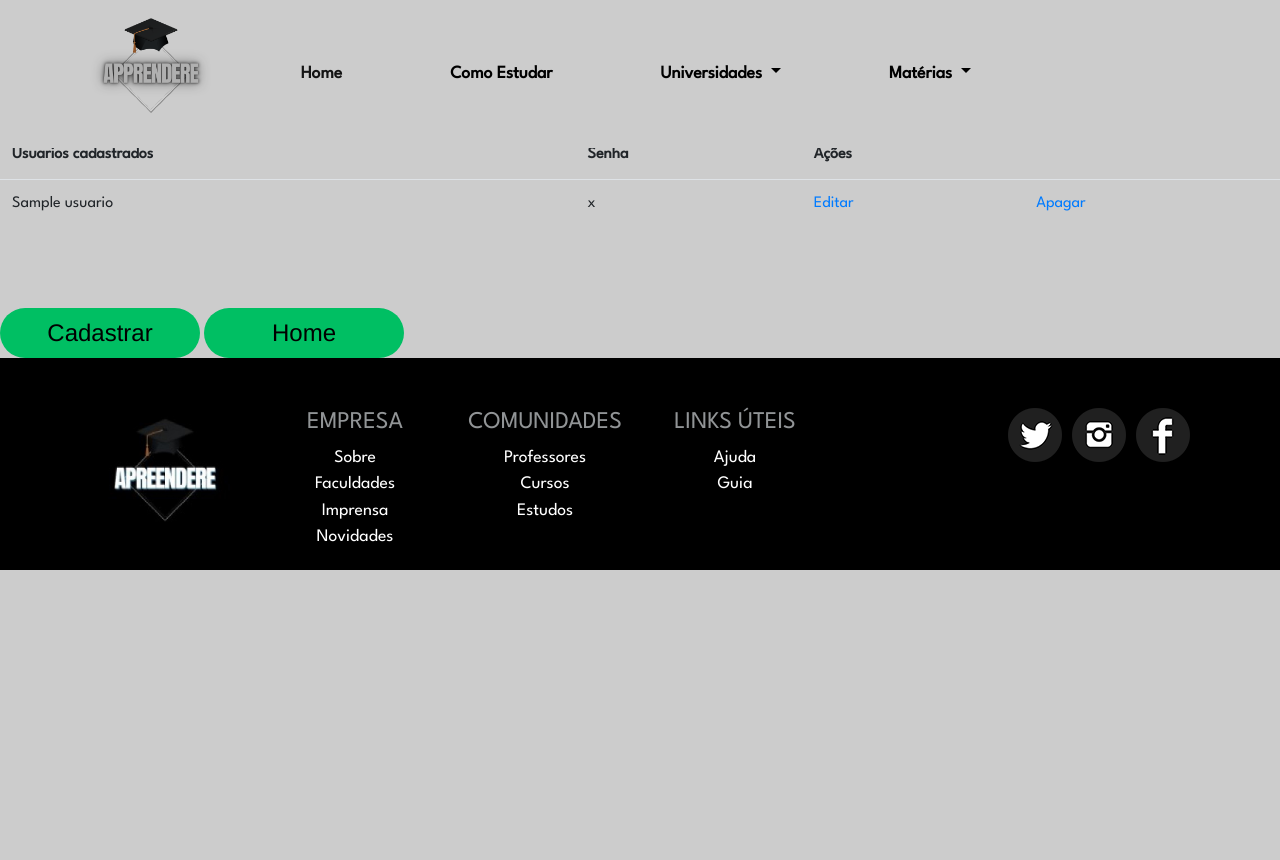
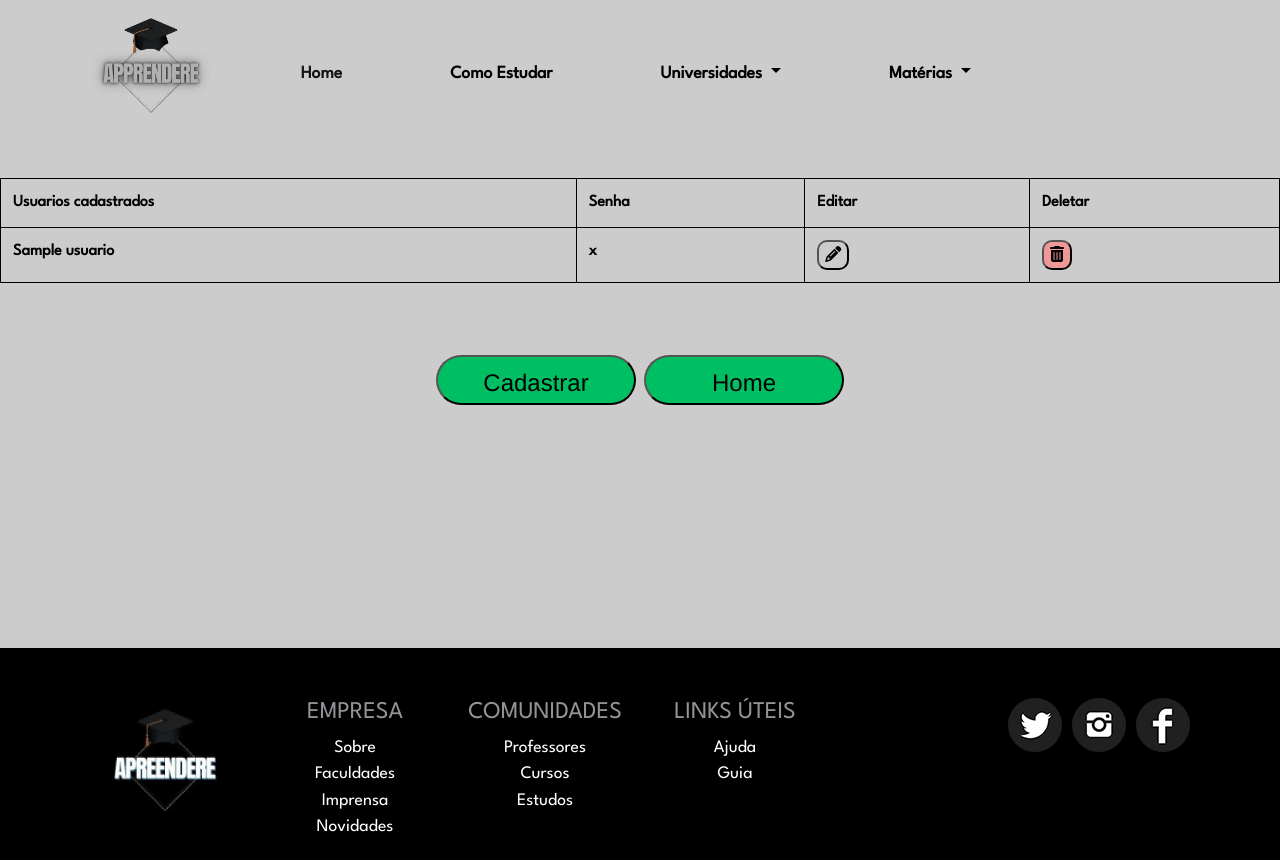
Before and after one commit to Arantees/teste-php, a PHP site: page /usuarios.php in a window 1280 px wide. Before the commit the page ends 570 px from the top, so only its background shows below. Run offline with PHP 8.4, Linux system fonts and the light colour scheme; tables that the repository leaves empty or names only in its code hold one stand-in row (values such as "Sample post").

Commit message:
att save e form

```diff
--- a/footer.php
+++ b/footer.php
@@ -1,4 +1,4 @@
-<footer>
+<footer class="">
       <div class="container">
         <div class="row">
           <div class="col-md-2">
--- a/header.php
+++ b/header.php
@@ -1,19 +1,19 @@
 <!DOCTYPE html>
 <html lang="pt-br">
+
 <head>
   <meta charset="UTF-8" />
   <meta name="viewport" content="width=device-width, initial-scale=1.0" />
   <title>Apreendere</title>
   <link rel="icon" type="image/x-icon" href="./imagens/user-logo.png">
-    <link
-      rel="stylesheet"
-      href="https://stackpath.bootstrapcdn.com/bootstrap/4.1.3/css/bootstrap.min.css"
-      integrity="sha384-MCw98/SFnGE8fJT3GXwEOngsV7Zt27NXFoaoApmYm81iuXoPkFOJwJ8ERdknLPMO"
-      crossorigin="anonymous"
-    />
+  <link rel="stylesheet" href="https://stackpath.bootstrapcdn.com/bootstrap/4.1.3/css/bootstrap.min.css"
+    integrity="sha384-MCw98/SFnGE8fJT3GXwEOngsV7Zt27NXFoaoApmYm81iuXoPkFOJwJ8ERdknLPMO" crossorigin="anonymous" />
   <link rel="preconnect" href="https://fonts.googleapis.com">
   <link rel="preconnect" href="https://fonts.gstatic.com" crossorigin>
   <link href="https://fonts.googleapis.com/css2?family=League+Spartan:wght@400&display=swap" rel="stylesheet">
+  <link rel="stylesheet" href="https://cdnjs.cloudflare.com/ajax/libs/font-awesome/6.4.2/css/all.min.css"
+    integrity="sha512-z3gLpd7yknf1YoNbCzqRKc4qyor8gaKU1qmn+CShxbuBusANI9QpRohGBreCFkKxLhei6S9CQXFEbbKuqLg0DA=="
+    crossorigin="anonymous" referrerpolicy="no-referrer" />
   <link rel="stylesheet" href="./style.css" />
 </head>
 
@@ -23,30 +23,16 @@
       <div class="container">
         <div class="row">
           <div class="col-2">
-              <img
-                alt="Logo"
-                src="./imagens/logo-cinza.png"
-                class="img-fluid"
-              />
+            <img alt="Logo" src="./imagens/logo-cinza.png" class="img-fluid" />
           </div>
           <div class="col-10 align-items-center d-flex">
             <div class="d-flex flex-row justify-content-between w-100">
-                <button
-                  class="navbar-toggler"
-                  type="button"
-                  data-toggle="collapse"
-                  data-target="#navbarNavDropdown"
-                  aria-controls="navbarNavDropdown"
-                  aria-expanded="false"
-                  aria-label="Alterna navegação"
-                >
+              <button class="navbar-toggler" type="button" data-toggle="collapse" data-target="#navbarNavDropdown"
+                aria-controls="navbarNavDropdown" aria-expanded="false" aria-label="Alterna navegação">
                 <span class="navbar-toggler-icon"></span>
               </button>
 
-                <div
-                  class="collapse navbar-collapse w-100"
-                  id="navbarNavDropdown"
-                >
+              <div class="collapse navbar-collapse w-100" id="navbarNavDropdown">
                 <ul class="navbar-nav justify-content-around w-100">
                   <li class="nav-item active txt-preto">
                     <a class="nav-link text-black" href="Index.php"> Home</a>
@@ -57,21 +43,11 @@
                     </a>
                   </li>
                   <li class="nav-item dropdown">
-                      <a
-                        class="nav-link dropdown-toggle text-black"
-                        href="#"
-                        id="navbarDropdownUniversidadeLink"
-                        role="button"
-                        data-toggle="dropdown"
-                        aria-haspopup="true"
-                        aria-expanded="false"
-                      >
+                    <a class="nav-link dropdown-toggle text-black" href="#" id="navbarDropdownUniversidadeLink"
+                      role="button" data-toggle="dropdown" aria-haspopup="true" aria-expanded="false">
                       Universidades
                     </a>
-                      <div
-                        class="dropdown-menu"
-                        aria-labelledby="navbarDropdownUniversidadeLink"
-                      >
+                    <div class="dropdown-menu" aria-labelledby="navbarDropdownUniversidadeLink">
                       <a class="dropdown-item" href="#">ENEM</a>
                       <a class="dropdown-item" href="#">UNICAMP</a>
                       <a class="dropdown-item" href="#">USP</a>
@@ -79,21 +55,11 @@
                     </div>
                   </li>
                   <li class="nav-item dropdown">
-                      <a
-                        class="nav-link dropdown-toggle text-black"
-                        href="#"
-                        id="navbarDropdownMenuLink"
-                        role="button"
-                        data-toggle="dropdown"
-                        aria-haspopup="true"
-                        aria-expanded="false"
-                      >
+                    <a class="nav-link dropdown-toggle text-black" href="#" id="navbarDropdownMenuLink" role="button"
+                      data-toggle="dropdown" aria-haspopup="true" aria-expanded="false">
                       Matérias
                     </a>
-                      <div
-                        class="dropdown-menu"
-                        aria-labelledby="navbarDropdownMenuLink"
-                      >
+                    <div class="dropdown-menu" aria-labelledby="navbarDropdownMenuLink">
                       <a class="dropdown-item" href="#">Português</a>
                       <a class="dropdown-item" href="#">Matemática</a>
                       <a class="dropdown-item" href="#">História</a>
--- a/save.php
+++ b/save.php
@@ -5,7 +5,10 @@
     require_once ('db.php');
     $name = $_POST['name'];
     $password = $_POST ['password'];
-
+    if($name=='' || $password==''){
+        header("location: form.php?error=". urlencode("Usuário ou senha em branco"));
+        return;
+    }
     // isset serve para verificar se a posição existe no array, e precisa ter um && ! para verificar se tem valor valido.
     // adicionar dados a tabela
     // utilizar empty( variavel) para verificar se esta vazio
--- a/style.css
+++ b/style.css
@@ -9,24 +9,51 @@ header{
      .titulo{
         font-size: 3rem;
      }
+
      .tituloVerde{
         color: #00bf63;
      }
+    .table tr td, th{
+        color: black;
+        border: 1px solid black !important;
+        font-weight: bold;
+    }
 
-     .tabela {
-        align-items: center;
-        border: #664dac;
 
-     }
-     .botaoUsers{
+     .btn-edit{
+        color: black(9, 19, 65) !important;
+        font-family: 'Franklin Gothic Medium';
+        border-radius: 10px !important;
+        background-color: #ccc;
+    }
+    .btn-edit:hover{
+        color: white  !important;
+        background-color: #3c3e3f;
+    }
+    .btn-delete{
         color: black !important;
         font-family: 'Franklin Gothic Medium';
+        border-radius: 10px !important;
+        background-color: #f09898;
+    }
+    .btn-delete:hover{
+        color: black !important;
+        background-color: red;
+    }
+     .btn-usuario{
+        color: BLACK;
+        font-family: 'Franklin Gothic Medium';
         font-size: x-large !important;
-        border-radius: 50px !important;
-        height: 30px;
-        width: 100px;
-        background-color: rgb(82, 110, 201);
+        border-radius: 100px !important;
+        height: 50px;
+        width: 200px;
+        background-color: #00bf63;
         margin-top: 5%;
+    }
+
+    .btn-usuario:hover{
+        color: black;
+        background-color: gray;
     }
 
     .btn{
@@ -87,6 +114,15 @@ header{
         flex-direction: column;
         justify-content: center;
 
+    }
+
+    .text-erro{
+        font-size: 2rem;
+        color: #f50909;
+
+    }
+    .min-vh-100{
+        min-height: calc(100vh - 150px - 180px);
     }
 
     .imgGrampo{
--- a/usuarios.php
+++ b/usuarios.php
@@ -19,12 +19,13 @@ $rows = mysqli_fetch_all($result, MYSQLI_ASSOC);
 
 <!-- verificar se retornou os registros do BD -->
 <?php if (count($rows)): ?>
-
-    <table class="table tabela">
+    <div class="min-vh-100">
+    <table class="table mt-5">
         <tr>
             <th> Usuarios cadastrados </th>
-            <th>Senha</th>
-            <th colspan="2"> Ações </th>
+            <th>Senha </th>
+            <th> Editar </th>
+            <th> Deletar</th>
         </tr>
         <?php foreach ($rows as $row): ?>
             <tr>
@@ -34,8 +35,8 @@ $rows = mysqli_fetch_all($result, MYSQLI_ASSOC);
                 <td>
                     <?= $row['password'] ?>
                 </td>
-                <td> <a href="form.php?id=<?= $row['id'] ?>">Editar </a> </td>
-                <td> <a href="delete.php?id=<?= $row['id'] ?>"> Apagar </a> </td>
+                <td> <a href="form.php?id=<?= $row['id'] ?>"><button class=" btn-edit btn-outline"> <i class="fa-solid fa-pencil"></i> </button> </a> </td>
+                <td> <a href="delete.php?id=<?= $row['id'] ?>"><button class="btn-delete btn-outline"> <i class="fa-solid fa-trash-can"></i></i></button></a> </td>
         </tr>
         <?php endforeach ?>
     </table>
@@ -44,14 +45,14 @@ $rows = mysqli_fetch_all($result, MYSQLI_ASSOC);
     <p>Não possui bloco de código</p>
 <?php endif ?>
 <!-- redereciona para tela de cadastro -->
-    <a href="form.php">
-        <button class="btn btn-sm">Cadastrar</button>
-    </a>
-    <a href="index.php">
-        <button class="btn btn-sm">Home</button>
-    </a>
 
-
+<div class="container text-center tamanhoTexto">
+    <a href="form.php"><button type="button" class="btn-usuario btn-lg">Cadastrar</button></a>
+    <a href="index.php"><button type="button" class="btn-usuario btn-lg">Home</button></a>
+</div>
+</div>
+<div>
 <?php
 require('footer.php');
 ?>
+</div>
```
Also changed, not shown: form.php (+8 -3 lines). Lines whose indentation alone changed are shown as unchanged.
